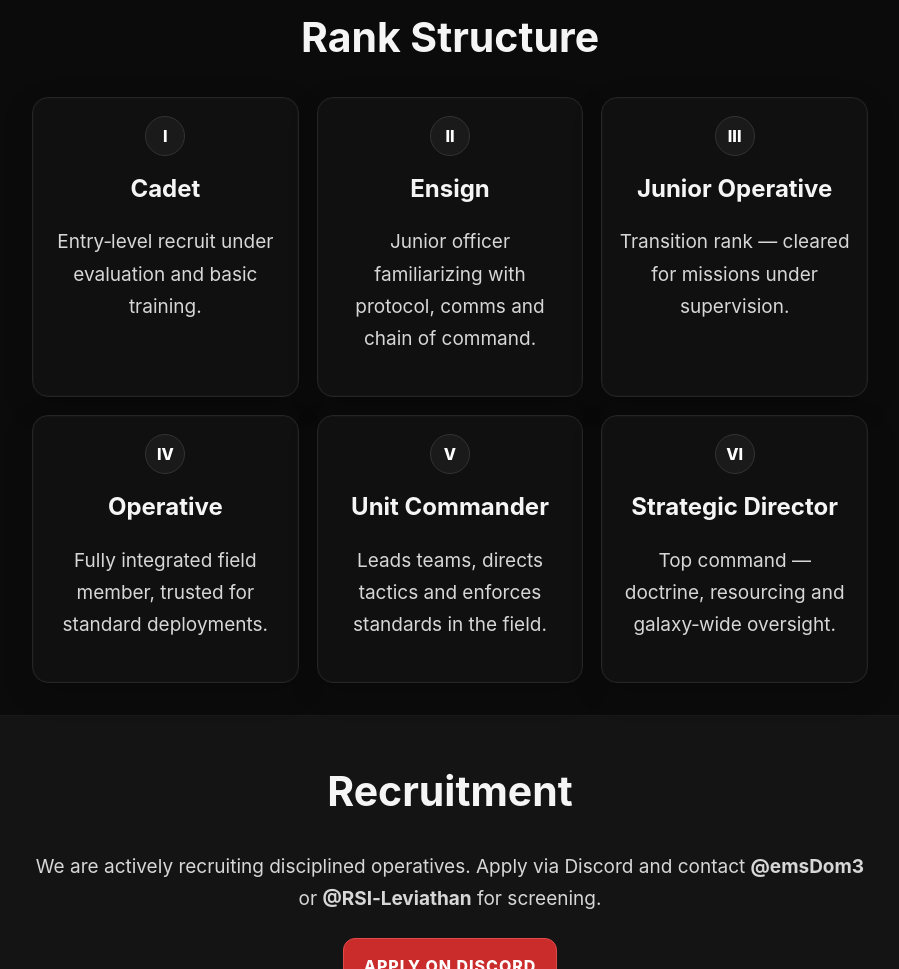
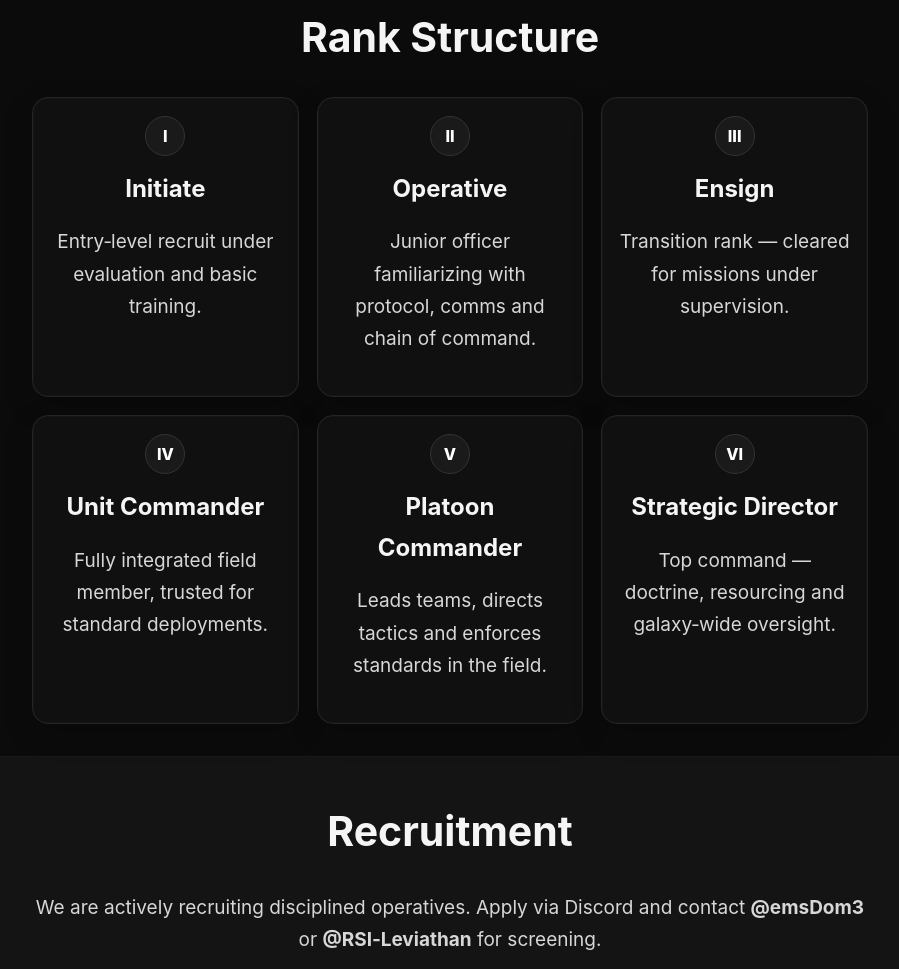
Before and after one commit to Dome-dot/blacklight-site, a plain HTML site: page index.html in a window 1280 px wide. Shown: the part 1508-2477 px from the top of the page, without its empty margins (190-1089 px from the left). Drawn offline with Linux system fonts and the light colour scheme.

Commit message:
Add files via upload

```diff
--- a/index.html
+++ b/index.html
@@ -41,27 +41,27 @@
         <div class="rank-grid">
           <article class="rank-card">
             <div class="rank-badge">I</div>
-            <h3>Cadet</h3>
+            <h3>Initiate</h3>
             <p>Entry‑level recruit under evaluation and basic training.</p>
           </article>
           <article class="rank-card">
             <div class="rank-badge">II</div>
-            <h3>Ensign</h3>
+            <h3>Operative</h3>
             <p>Junior officer familiarizing with protocol, comms and chain of command.</p>
           </article>
           <article class="rank-card">
             <div class="rank-badge">III</div>
-            <h3>Junior Operative</h3>
+            <h3>Ensign</h3>
             <p>Transition rank — cleared for missions under supervision.</p>
           </article>
           <article class="rank-card">
             <div class="rank-badge">IV</div>
-            <h3>Operative</h3>
+            <h3>Unit Commander</h3>
             <p>Fully integrated field member, trusted for standard deployments.</p>
           </article>
           <article class="rank-card">
             <div class="rank-badge">V</div>
-            <h3>Unit Commander</h3>
+            <h3>Platoon Commander</h3>
             <p>Leads teams, directs tactics and enforces standards in the field.</p>
           </article>
           <article class="rank-card">
```
